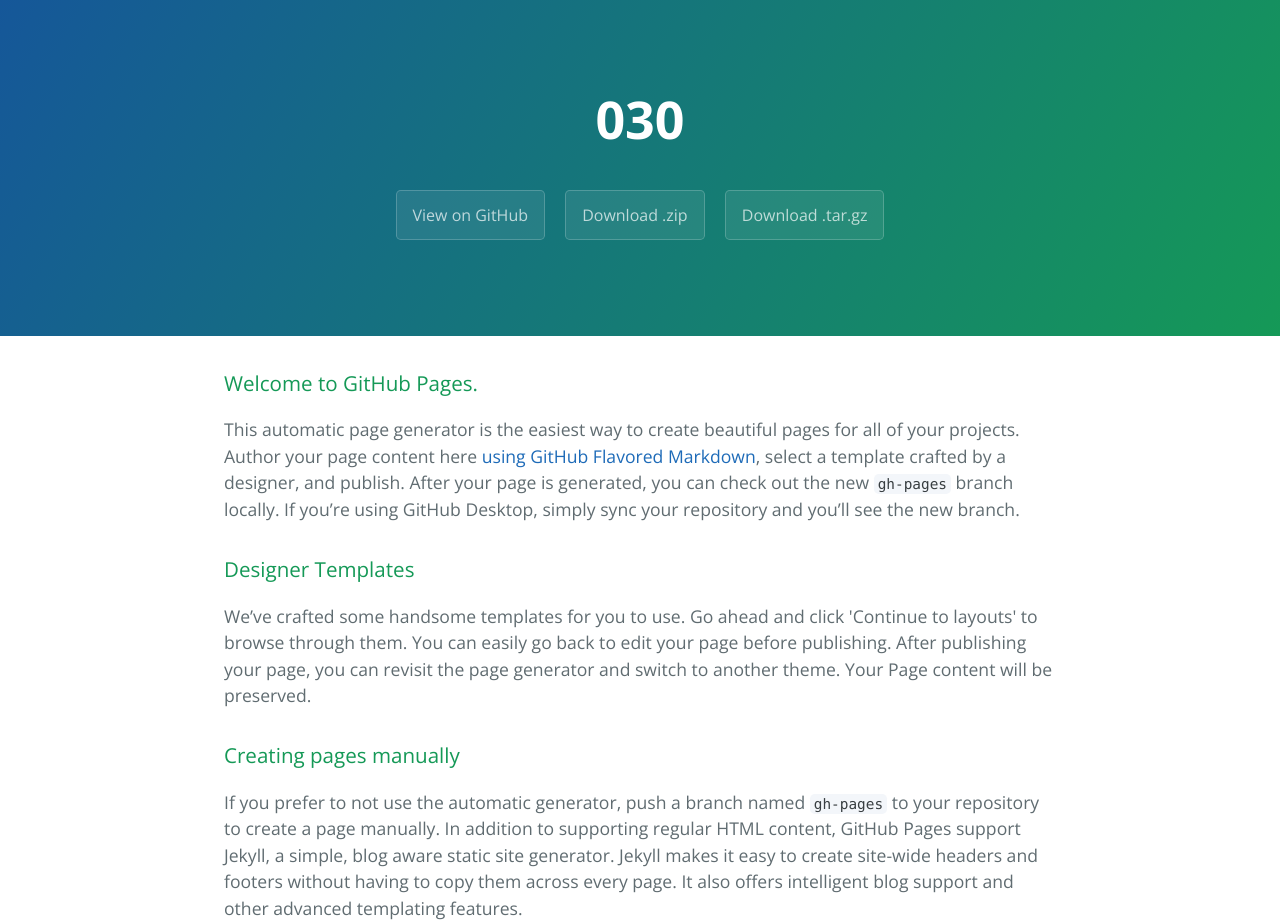
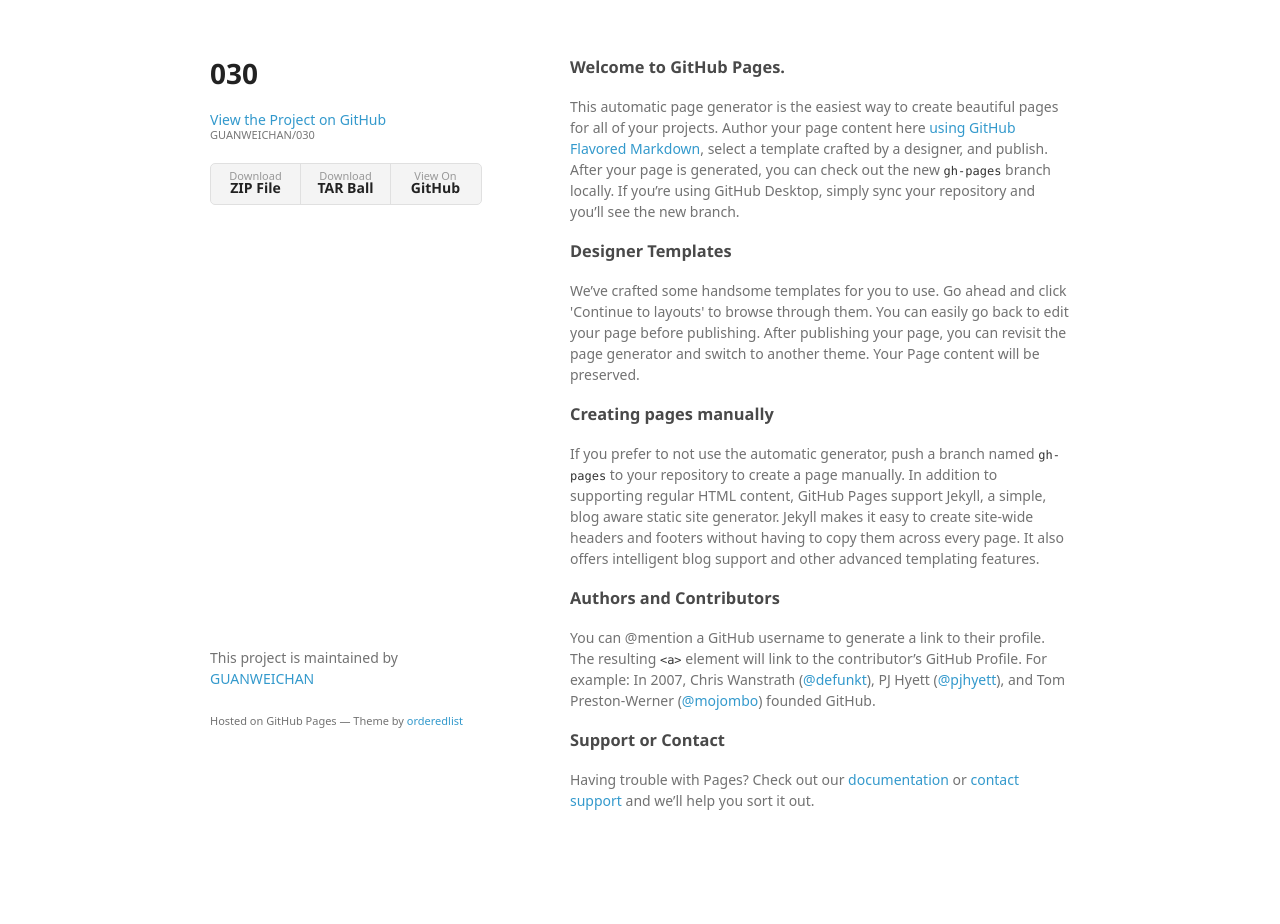
Before and after one commit to GUANWEICHAN/030, a plain HTML site: page index.html in a window 1280 px wide. Shown: the top 924 px of the page. After the commit the page ends 881 px from the top, so only its background shows below. Drawn offline with nearby package versions, Linux system fonts and the light colour scheme; a web font is replaced by a local one.

Commit message:
Create gh-pages branch via GitHub

```diff
--- a/index.html
+++ b/index.html
@@ -1,25 +1,34 @@
-<!DOCTYPE html>
-<html lang="en-us">
+<!doctype html>
+<html>
   <head>
-    <meta charset="UTF-8">
+    <meta charset="utf-8">
+    <meta http-equiv="X-UA-Compatible" content="chrome=1">
     <title>030 by GUANWEICHAN</title>
-    <meta name="viewport" content="width=device-width, initial-scale=1">
-    <link rel="stylesheet" type="text/css" href="stylesheets/normalize.css" media="screen">
-    <link href='https://fonts.googleapis.com/css?family=Open+Sans:400,700' rel='stylesheet' type='text/css'>
-    <link rel="stylesheet" type="text/css" href="stylesheets/stylesheet.css" media="screen">
-    <link rel="stylesheet" type="text/css" href="stylesheets/github-light.css" media="screen">
+
+    <link rel="stylesheet" href="stylesheets/styles.css">
+    <link rel="stylesheet" href="stylesheets/github-light.css">
+    <meta name="viewport" content="width=device-width">
+    <!--[if lt IE 9]>
+    <script src="//html5shiv.googlecode.com/svn/trunk/html5.js"></script>
+    <![endif]-->
   </head>
   <body>
-    <section class="page-header">
-      <h1 class="project-name">030</h1>
-      <h2 class="project-tagline"></h2>
-      <a href="https://github.com/GUANWEICHAN/030" class="btn">View on GitHub</a>
-      <a href="https://github.com/GUANWEICHAN/030/zipball/master" class="btn">Download .zip</a>
-      <a href="https://github.com/GUANWEICHAN/030/tarball/master" class="btn">Download .tar.gz</a>
-    </section>
+    <div class="wrapper">
+      <header>
+        <h1>030</h1>
+        <p></p>
 
-    <section class="main-content">
-      <h3>
+        <p class="view"><a href="https://github.com/GUANWEICHAN/030">View the Project on GitHub <small>GUANWEICHAN/030</small></a></p>
+
+
+        <ul>
+          <li><a href="https://github.com/GUANWEICHAN/030/zipball/master">Download <strong>ZIP File</strong></a></li>
+          <li><a href="https://github.com/GUANWEICHAN/030/tarball/master">Download <strong>TAR Ball</strong></a></li>
+          <li><a href="https://github.com/GUANWEICHAN/030">View On <strong>GitHub</strong></a></li>
+        </ul>
+      </header>
+      <section>
+        <h3>
 <a id="welcome-to-github-pages" class="anchor" href="#welcome-to-github-pages" aria-hidden="true"><span aria-hidden="true" class="octicon octicon-link"></span></a>Welcome to GitHub Pages.</h3>
 
 <p>This automatic page generator is the easiest way to create beautiful pages for all of your projects. Author your page content here <a href="https://guides.github.com/features/mastering-markdown/">using GitHub Flavored Markdown</a>, select a template crafted by a designer, and publish. After your page is generated, you can check out the new <code>gh-pages</code> branch locally. If you’re using GitHub Desktop, simply sync your repository and you’ll see the new branch.</p>
@@ -43,15 +52,13 @@
 <a id="support-or-contact" class="anchor" href="#support-or-contact" aria-hidden="true"><span aria-hidden="true" class="octicon octicon-link"></span></a>Support or Contact</h3>
 
 <p>Having trouble with Pages? Check out our <a href="https://help.github.com/pages">documentation</a> or <a href="https://github.com/contact">contact support</a> and we’ll help you sort it out.</p>
-
-      <footer class="site-footer">
-        <span class="site-footer-owner"><a href="https://github.com/GUANWEICHAN/030">030</a> is maintained by <a href="https://github.com/GUANWEICHAN">GUANWEICHAN</a>.</span>
-
-        <span class="site-footer-credits">This page was generated by <a href="https://pages.github.com">GitHub Pages</a> using the <a href="https://github.com/jasonlong/cayman-theme">Cayman theme</a> by <a href="https://twitter.com/jasonlong">Jason Long</a>.</span>
+      </section>
+      <footer>
+        <p>This project is maintained by <a href="https://github.com/GUANWEICHAN">GUANWEICHAN</a></p>
+        <p><small>Hosted on GitHub Pages &mdash; Theme by <a href="https://github.com/orderedlist">orderedlist</a></small></p>
       </footer>
-
-    </section>
-
+    </div>
+    <script src="javascripts/scale.fix.js"></script>
 
   </body>
 </html>
--- /dev/null
+++ b/javascripts/scale.fix.js
@@ -0,0 +1,17 @@
+var metas = document.getElementsByTagName('meta');
+var i;
+if (navigator.userAgent.match(/iPhone/i)) {
+  for (i=0; i<metas.length; i++) {
+    if (metas[i].name == "viewport") {
+      metas[i].content = "width=device-width, minimum-scale=1.0, maximum-scale=1.0";
+    }
+  }
+  document.addEventListener("gesturestart", gestureStart, false);
+}
+function gestureStart() {
+  for (i=0; i<metas.length; i++) {
+    if (metas[i].name == "viewport") {
+      metas[i].content = "width=device-width, minimum-scale=0.25, maximum-scale=1.6";
+    }
+  }
+}
--- /dev/null
+++ b/stylesheets/styles.css
@@ -0,0 +1,324 @@
+@font-face {
+  font-family: 'Noto Sans';
+  font-weight: 400;
+  font-style: normal;
+  src: url('../fonts/Noto-Sans-regular/Noto-Sans-regular.eot');
+  src: url('../fonts/Noto-Sans-regular/Noto-Sans-regular.eot?#iefix') format('embedded-opentype'),
+       local('Noto Sans'),
+       local('Noto-Sans-regular'),
+       url('../fonts/Noto-Sans-regular/Noto-Sans-regular.woff2') format('woff2'),
+       url('../fonts/Noto-Sans-regular/Noto-Sans-regular.woff') format('woff'),
+       url('../fonts/Noto-Sans-regular/Noto-Sans-regular.ttf') format('truetype'),
+       url('../fonts/Noto-Sans-regular/Noto-Sans-regular.svg#NotoSans') format('svg');
+}
+
+@font-face {
+  font-family: 'Noto Sans';
+  font-weight: 700;
+  font-style: normal;
+  src: url('../fonts/Noto-Sans-700/Noto-Sans-700.eot');
+  src: url('../fonts/Noto-Sans-700/Noto-Sans-700.eot?#iefix') format('embedded-opentype'),
+       local('Noto Sans Bold'),
+       local('Noto-Sans-700'),
+       url('../fonts/Noto-Sans-700/Noto-Sans-700.woff2') format('woff2'),
+       url('../fonts/Noto-Sans-700/Noto-Sans-700.woff') format('woff'),
+       url('../fonts/Noto-Sans-700/Noto-Sans-700.ttf') format('truetype'),
+       url('../fonts/Noto-Sans-700/Noto-Sans-700.svg#NotoSans') format('svg');
+}
+
+@font-face {
+  font-family: 'Noto Sans';
+  font-weight: 400;
+  font-style: italic;
+  src: url('../fonts/Noto-Sans-italic/Noto-Sans-italic.eot');
+  src: url('../fonts/Noto-Sans-italic/Noto-Sans-italic.eot?#iefix') format('embedded-opentype'),
+       local('Noto Sans Italic'),
+       local('Noto-Sans-italic'),
+       url('../fonts/Noto-Sans-italic/Noto-Sans-italic.woff2') format('woff2'),
+       url('../fonts/Noto-Sans-italic/Noto-Sans-italic.woff') format('woff'),
+       url('../fonts/Noto-Sans-italic/Noto-Sans-italic.ttf') format('truetype'),
+       url('../fonts/Noto-Sans-italic/Noto-Sans-italic.svg#NotoSans') format('svg');
+}
+
+@font-face {
+  font-family: 'Noto Sans';
+  font-weight: 700;
+  font-style: italic;
+  src: url('../fonts/Noto-Sans-700italic/Noto-Sans-700italic.eot');
+  src: url('../fonts/Noto-Sans-700italic/Noto-Sans-700italic.eot?#iefix') format('embedded-opentype'),
+       local('Noto Sans Bold Italic'),
+       local('Noto-Sans-700italic'),
+       url('../fonts/Noto-Sans-700italic/Noto-Sans-700italic.woff2') format('woff2'),
+       url('../fonts/Noto-Sans-700italic/Noto-Sans-700italic.woff') format('woff'),
+       url('../fonts/Noto-Sans-700italic/Noto-Sans-700italic.ttf') format('truetype'),
+       url('../fonts/Noto-Sans-700italic/Noto-Sans-700italic.svg#NotoSans') format('svg');
+}
+
+body {
+  background-color: #fff;
+  padding:50px;
+  font: 14px/1.5 "Noto Sans", "Helvetica Neue", Helvetica, Arial, sans-serif;
+  color:#727272;
+  font-weight:400;
+}
+
+h1, h2, h3, h4, h5, h6 {
+  color:#222;
+  margin:0 0 20px;
+}
+
+p, ul, ol, table, pre, dl {
+  margin:0 0 20px;
+}
+
+h1, h2, h3 {
+  line-height:1.1;
+}
+
+h1 {
+  font-size:28px;
+}
+
+h2 {
+  color:#393939;
+}
+
+h3, h4, h5, h6 {
+  color:#494949;
+}
+
+a {
+  color:#39c;
+  text-decoration:none;
+}
+
+a:hover {
+  color:#069;
+}
+
+a small {
+  font-size:11px;
+  color:#777;
+  margin-top:-0.3em;
+  display:block;
+}
+
+a:hover small {
+  color:#777;
+}
+
+.wrapper {
+  width:860px;
+  margin:0 auto;
+}
+
+blockquote {
+  border-left:1px solid #e5e5e5;
+  margin:0;
+  padding:0 0 0 20px;
+  font-style:italic;
+}
+
+code, pre {
+  font-family:Monaco, Bitstream Vera Sans Mono, Lucida Console, Terminal, Consolas, Liberation Mono, DejaVu Sans Mono, Courier New, monospace;
+  color:#333;
+  font-size:12px;
+}
+
+pre {
+  padding:8px 15px;
+  background: #f8f8f8;
+  border-radius:5px;
+  border:1px solid #e5e5e5;
+  overflow-x: auto;
+}
+
+table {
+  width:100%;
+  border-collapse:collapse;
+}
+
+th, td {
+  text-align:left;
+  padding:5px 10px;
+  border-bottom:1px solid #e5e5e5;
+}
+
+dt {
+  color:#444;
+  font-weight:700;
+}
+
+th {
+  color:#444;
+}
+
+img {
+  max-width:100%;
+}
+
+header {
+  width:270px;
+  float:left;
+  position:fixed;
+  -webkit-font-smoothing:subpixel-antialiased;
+}
+
+header ul {
+  list-style:none;
+  height:40px;
+  padding:0;
+  background: #f4f4f4;
+  border-radius:5px;
+  border:1px solid #e0e0e0;
+  width:270px;
+}
+
+header li {
+  width:89px;
+  float:left;
+  border-right:1px solid #e0e0e0;
+  height:40px;
+}
+
+header li:first-child a {
+  border-radius:5px 0 0 5px;
+}
+
+header li:last-child a {
+  border-radius:0 5px 5px 0;
+}
+
+header ul a {
+  line-height:1;
+  font-size:11px;
+  color:#999;
+  display:block;
+  text-align:center;
+  padding-top:6px;
+  height:34px;
+}
+
+header ul a:hover {
+  color:#999;
+}
+
+header ul a:active {
+  background-color:#f0f0f0;
+}
+
+strong {
+  color:#222;
+  font-weight:700;
+}
+
+header ul li + li + li {
+  border-right:none;
+  width:89px;
+}
+
+header ul a strong {
+  font-size:14px;
+  display:block;
+  color:#222;
+}
+
+section {
+  width:500px;
+  float:right;
+  padding-bottom:50px;
+}
+
+small {
+  font-size:11px;
+}
+
+hr {
+  border:0;
+  background:#e5e5e5;
+  height:1px;
+  margin:0 0 20px;
+}
+
+footer {
+  width:270px;
+  float:left;
+  position:fixed;
+  bottom:50px;
+  -webkit-font-smoothing:subpixel-antialiased;
+}
+
+@media print, screen and (max-width: 960px) {
+
+  div.wrapper {
+    width:auto;
+    margin:0;
+  }
+
+  header, section, footer {
+    float:none;
+    position:static;
+    width:auto;
+  }
+
+  header {
+    padding-right:320px;
+  }
+
+  section {
+    border:1px solid #e5e5e5;
+    border-width:1px 0;
+    padding:20px 0;
+    margin:0 0 20px;
+  }
+
+  header a small {
+    display:inline;
+  }
+
+  header ul {
+    position:absolute;
+    right:50px;
+    top:52px;
+  }
+}
+
+@media print, screen and (max-width: 720px) {
+  body {
+    word-wrap:break-word;
+  }
+
+  header {
+    padding:0;
+  }
+
+  header ul, header p.view {
+    position:static;
+  }
+
+  pre, code {
+    word-wrap:normal;
+  }
+}
+
+@media print, screen and (max-width: 480px) {
+  body {
+    padding:15px;
+  }
+
+  header ul {
+    width:99%;
+  }
+
+  header li, header ul li + li + li {
+    width:33%;
+  }
+}
+
+@media print {
+  body {
+    padding:0.4in;
+    font-size:12pt;
+    color:#444;
+  }
+}
```
